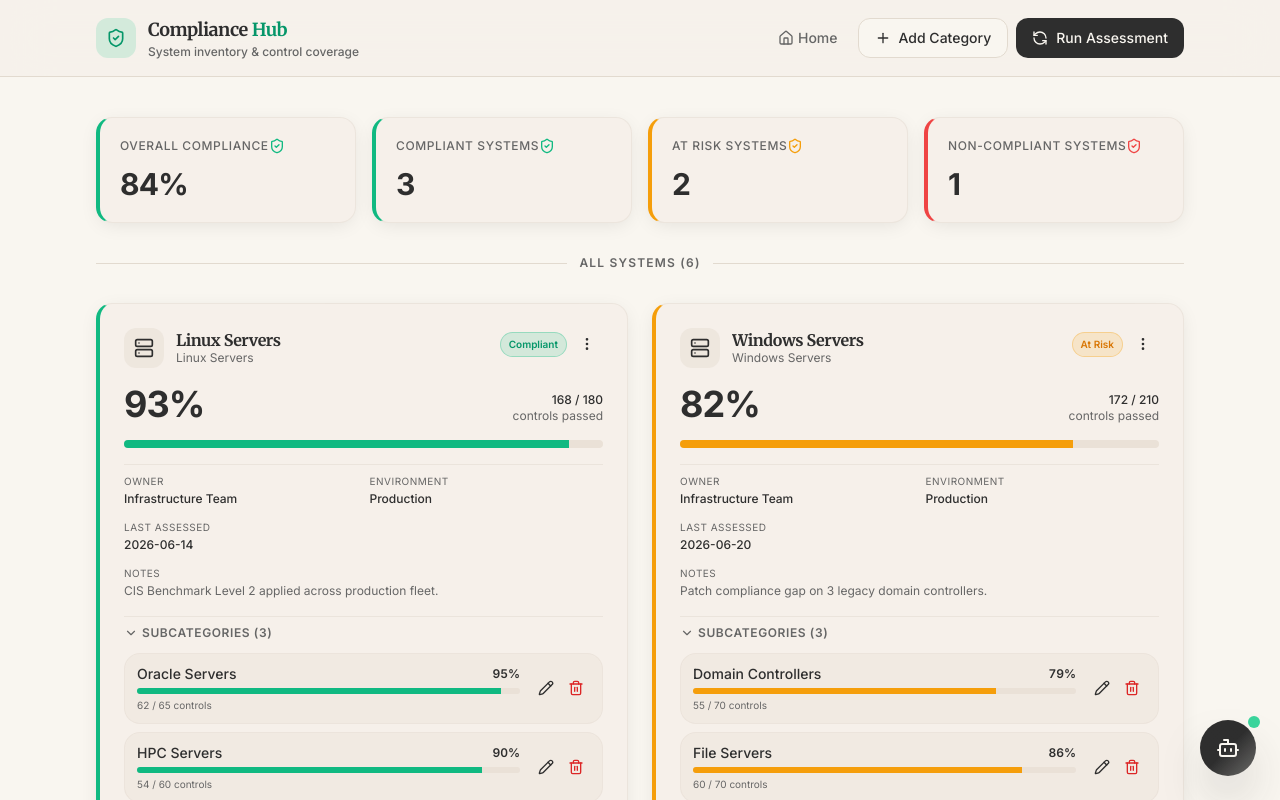
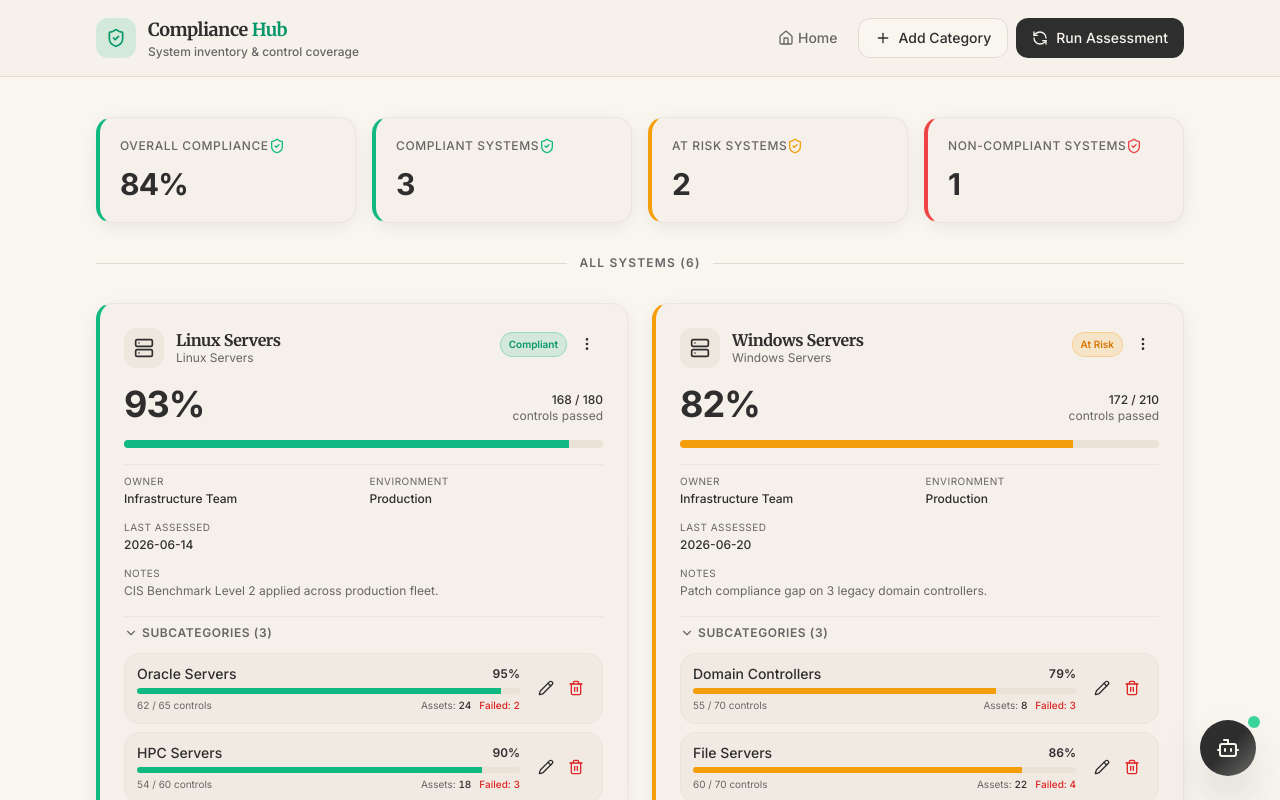
Before and after one commit to xmax2142-rgb/insight-canvas-7631, a React (Vite) app: page /compliance in a window 1280 px wide. Shown: the top 800 px of the page. Built offline with nearby package versions, Linux system fonts and the light colour scheme; the HTML template or start-up script is replaced by a standard one.

Commit message:
Changes
Co-authored-by: xmax2142-rgb <227549295+xmax2142-rgb@users.noreply.github.com>

```diff
--- a/src/pages/ComplianceHub.tsx
+++ b/src/pages/ComplianceHub.tsx
@@ -348,7 +348,15 @@ const ComplianceHub = () => {
                                 <div className={`h-full ${subStyle.bar}`} style={{ width: `${subScore}%` }} />
                               </div>
                               <div className="text-[10px] text-muted-foreground mt-1">
-                                {sub.passedControls} / {sub.totalControls} controls
+                                <div className="flex items-center justify-between gap-2">
+                                  <span>{sub.passedControls} / {sub.totalControls} controls</span>
+                                  <span className="flex items-center gap-2">
+                                    <span>Assets: <span className="text-foreground font-medium tabular-nums">{sub.totalAssets}</span></span>
+                                    <span className={sub.failedAssets > 0 ? "text-red-600 font-medium" : ""}>
+                                      Failed: <span className="tabular-nums">{sub.failedAssets}</span>
+                                    </span>
+                                  </span>
+                                </div>
                               </div>
                             </div>
                             <div className="flex items-center gap-0.5 shrink-0">
```
